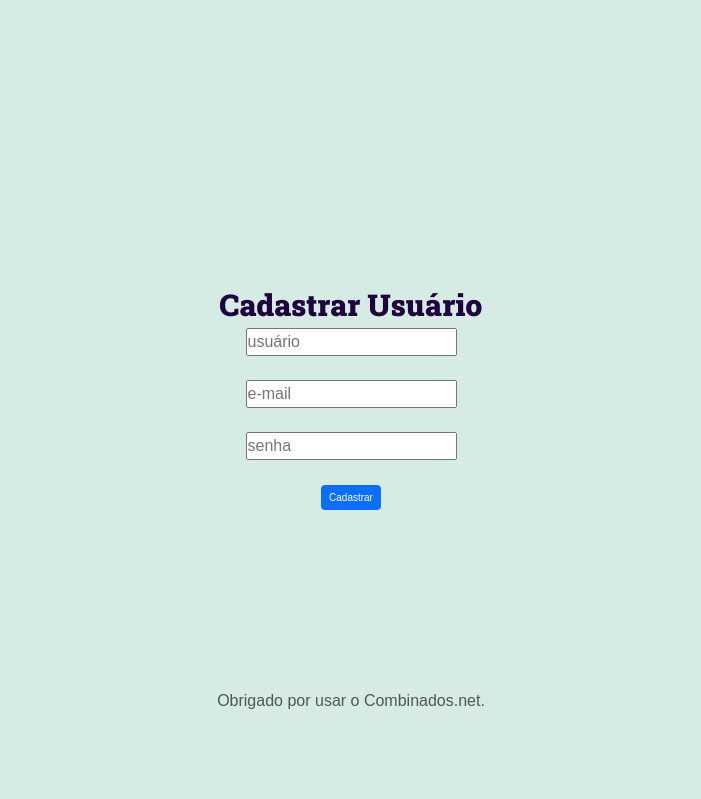
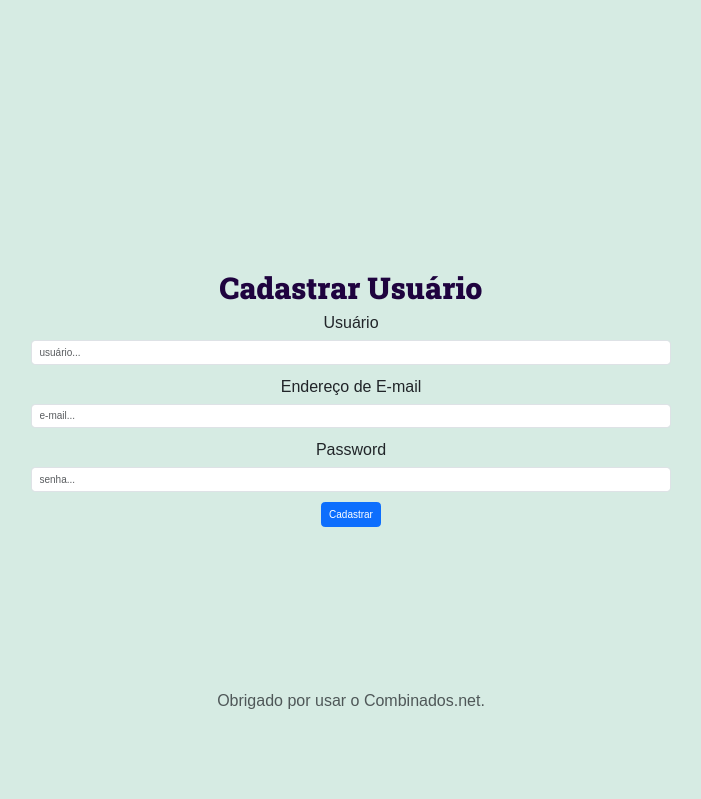
Before and after one commit to jose-ewerton/combinados.net, a Django app: page /cadastro/ in a window 1280 px wide. Shown: the part 77-876 px from the top of the page, without its empty margins (289-990 px from the left). Run offline with Django 4.2, Linux system fonts and the light colour scheme; some libraries are stand-ins or nearby versions.

Commit message:
Atualizações da aula 17/10

```diff
--- a/core/views.py
+++ b/core/views.py
@@ -5,6 +5,9 @@ from django.views.generic.edit import CreateView, UpdateView, DeleteView
 from django.urls import reverse_lazy
 from django.shortcuts import render
 from django.contrib.auth.models import User
+from django.contrib.auth import authenticate
+from django.contrib.auth import login as login_django
+from django.contrib.auth.decorators import login_required
 
 # Create your views here.
 
@@ -12,6 +15,10 @@ from django.contrib.auth.models import User
 #paginas do site
 class HomeView(TemplateView):
     template_name = 'core/pages/home.html'
+
+@login_required
+class PersonalView(TemplateView):
+    template_name = 'core/pages/personal.html'
 
 #CRUD for event
 
@@ -43,15 +50,23 @@ def register(request):
         password = request.POST.get('password')
 
         #user = User.objects.filter(username = username).first()
-
         #if user:
         #    return render(request, "core/pages/permisson.html")
         #else:
         user = User.objects.create_user(username=username, email=email, password=password)
-
-
+        user.save()
         return render(request, "core/pages/home.html")
 
 def login(request):
     if request.method == 'GET':
         return render(request, "core/pages/login.html")
+    else:
+        username = request.POST.get('username')
+        password = request.POST.get('password')
+
+        user = authenticate(username=username, password=password)
+
+        if user:
+            login_django(request, user)
+        else:
+           return render(request, "core/pages/register.html")
--- a/templates/base/components/header.html
+++ /dev/null
@@ -1,6 +0,0 @@
-<div>
-  <ul>
-    <li>Home</li>
-    <li>About</li>
-  </ul>
-</div>
--- /dev/null
+++ b/templates/core/pages/permission.html
@@ -0,0 +1 @@
+<h1>Usuário não autenticado</h1>
--- /dev/null
+++ b/templates/core/pages/personal.html
@@ -0,0 +1 @@
+<h1>Essa será a página do usuário</h1>
--- a/templates/core/pages/register.html
+++ b/templates/core/pages/register.html
@@ -3,18 +3,45 @@
   <div class="div-main d-flex text-center align-items-center">
     <div class="col-lg-6 mx-auto">
       <h1 class="display-5 fw-bold">Cadastrar Usuário</h1>
-      <form action="" method="POST">
+
+      <form action="{% url 'cadastro' %}" method="POST">
         {% csrf_token %}
-        <form action="{% url 'cadastro' %}" method="POST">
-            <input type="text" placeholder="usuário" name="username" required>
-            <br>
-            <br>
-            <input type="email" placeholder="e-mail" name="email" required>
-            <br>
-            <br>
-            <input type="password" placeholder="senha" name="password" required>
-            <br>
-            <br>
+        <div class="mb-3">
+          <label class="form-label" for="typeText">Usuário</label>
+          <input
+            type="text"
+            id="typeText"
+            class="form-control"
+            placeholder="usuário..."
+            name="username"
+            required
+          />
+        </div>
+        <div class="mb-3">
+          <label for="exampleInputEmail1" class="form-label"
+            >Endereço de E-mail</label
+          >
+          <input
+            type="email"
+            class="form-control"
+            id="exampleInputEmail1"
+            aria-describedby="emailHelp"
+            placeholder="e-mail..."
+            name="email"
+            required
+          />
+        </div>
+        <div class="mb-3">
+          <label for="exampleInputPassword1" class="form-label">Password</label>
+          <input
+            type="password"
+            class="form-control"
+            id="exampleInputPassword1"
+            placeholder="senha..."
+            name="password"
+            required
+          />
+        </div>
         <button type="submit" class="btn btn-primary">Cadastrar</button>
       </form>
     </div>
```
Also changed, not shown: templates/base/pages/home.html (deleted, +0 -15 lines), templates/core/pages/login.html (+25 -9 lines).
